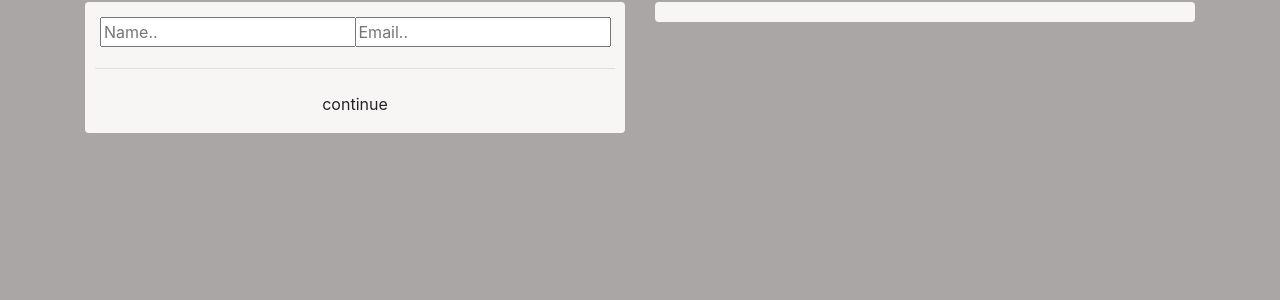
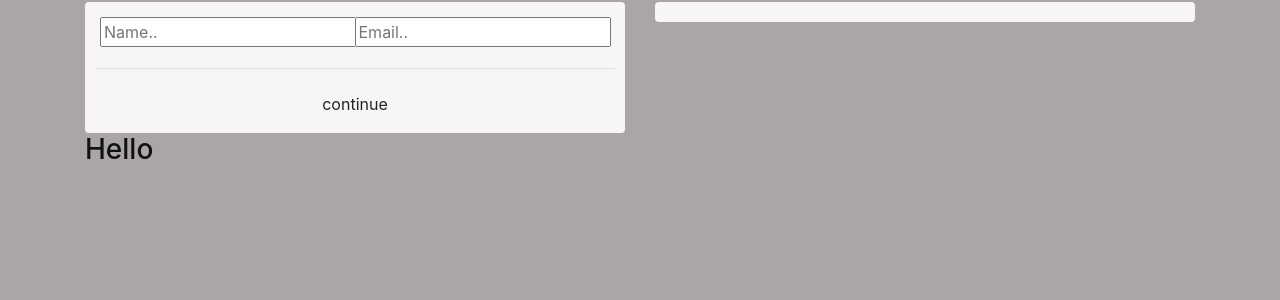
Before and after one commit to FabrizioAdi/Robinson-Trailers-Store-P5v1.1, a Django app: page /checkout/ in a window 1280 px wide. Shown: the part 98-398 px from the top of the page. Run offline with Django 3.2, Linux system fonts and the light colour scheme; some libraries are stand-ins or nearby versions.

Commit message:
Added changes

```diff
--- a/store/templates/store/checkout.html
+++ b/store/templates/store/checkout.html
@@ -32,6 +32,6 @@
     </div>
 </div>
 
-
+<h3>Hello</h3>
 
 {% endblock content %}
```
